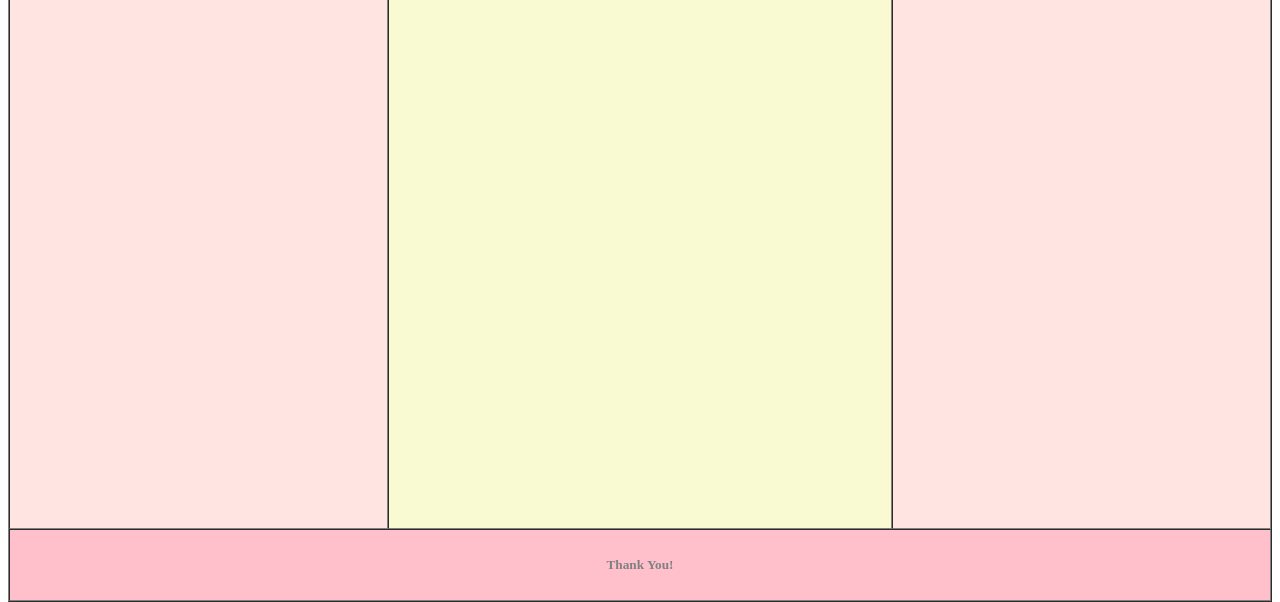
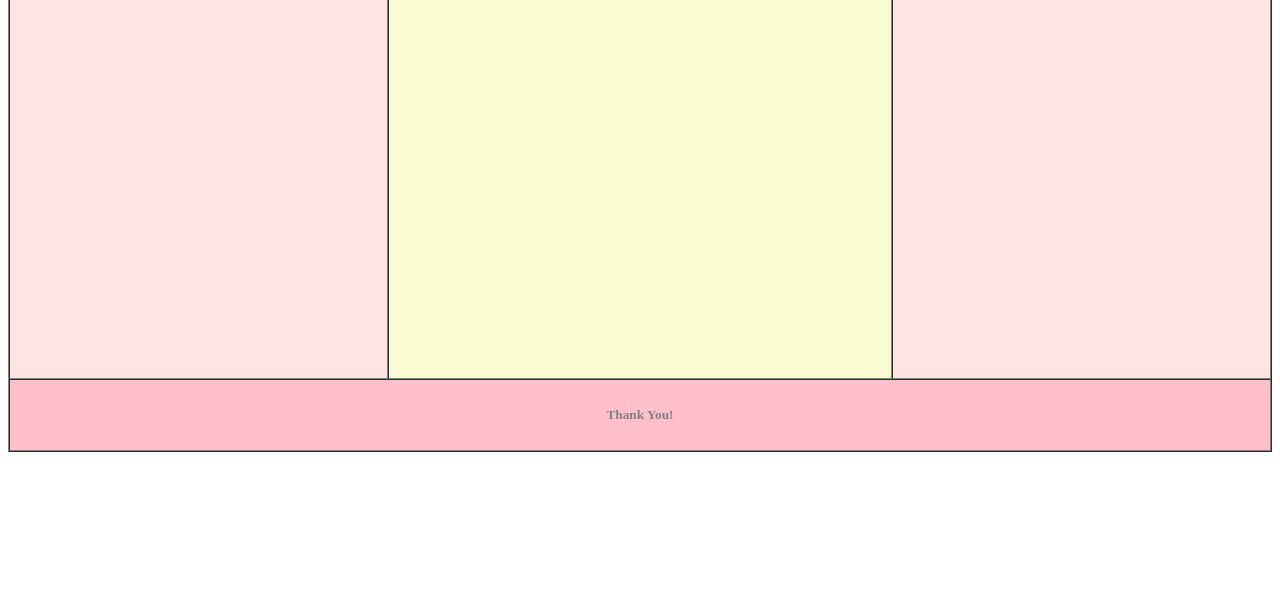
Before and after one commit to ZoyaTang/Final, a plain HTML site: page index.html in a window 1280 px wide. Shown: the part 406-1008 px from the top of the page. After the commit the page ends 866 px from the top, so only its background shows below. Drawn offline with Linux system fonts and the light colour scheme.

Commit message:
Update index.html

```diff
--- a/index.html
+++ b/index.html
@@ -8,7 +8,7 @@
 </head>
 <body>
 <!-- partial:index.partial.html -->
-<TABLE border=1  width=1000 height=1000 cellspacing=0 cellpadding=0 bgcolor="pink">
+<TABLE border=1  width=1000 height=850 cellspacing=0 cellpadding=0 bgcolor="pink">
   <head> <style> th, td {vertical-align:top;
 padding: 5px; color:grey
 }
```
